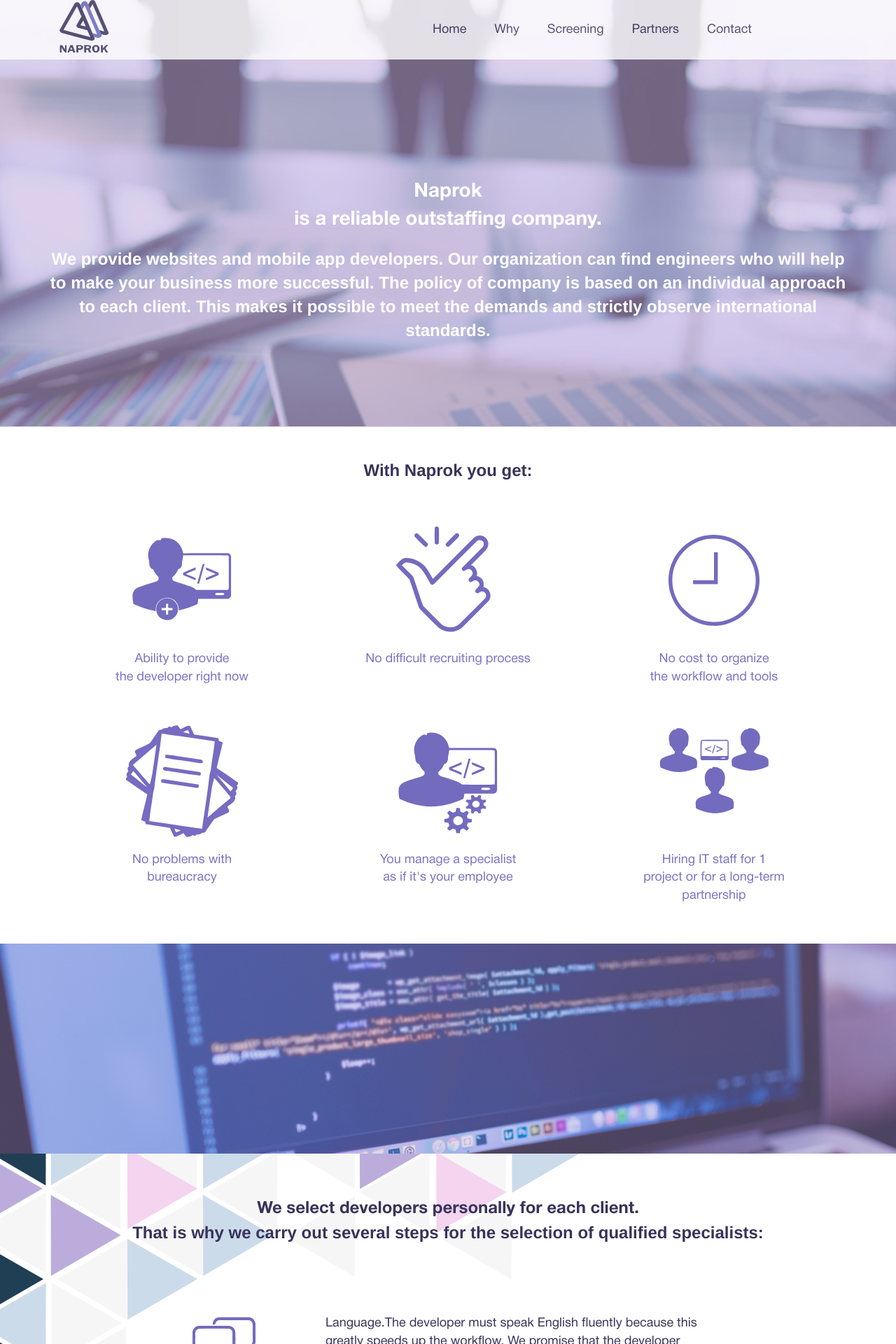
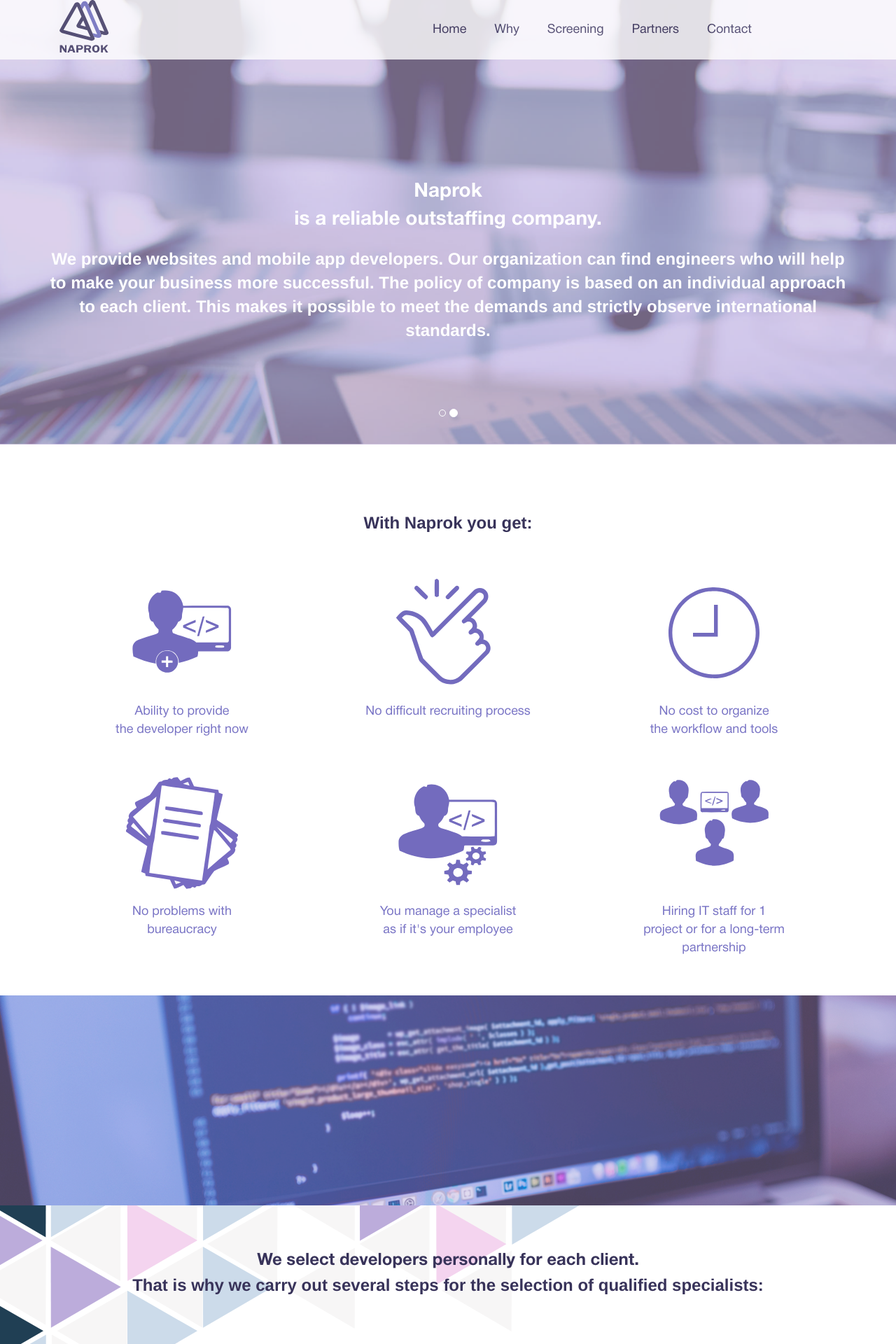
Before and after one commit to eugenekorpan/Old-Naprok-Landing, a Jekyll site: the page index.html, which Jekyll copies as it is, in a window 1280 px wide. Shown: the top 1920 px of the page at 70% size. Built offline with Jekyll 4.4.1, drawn with Linux system fonts in a browser that asks for light colours; nearby versions of some CDN libraries.

Commit message:
contact form, slider

```diff
--- a/_sass/variables.scss
+++ b/_sass/variables.scss
@@ -1,2 +1,3 @@
 $dark-blue: #38335A;
 $purpure: #7974C5;
+$light-blue: #6869BB
--- a/css/app.css
+++ b/css/app.css
@@ -84,13 +84,17 @@
   background-attachment: fixed;
   background-size: cover; }
   header .home {
-    margin-top: 150px; }
+    margin-top: 150px;
+    margin-bottom: 50px;
+    min-height: 380px; }
   header .home h2 {
-    margin-bottom: 30px;
+    margin-bottom: 40px;
     color: #fff; }
   header .home p {
     font-size: 20px;
     color: #fff; }
+  header .btn-contact {
+    margin-bottom: 80px; }
 
 .button {
   margin-bottom: 30px; }
@@ -104,7 +108,8 @@
   opacity: 0.75; }
 
 .btn-contact {
-  padding: 20px 28px 20px 24px; }
+  padding: 20px 28px 20px 24px;
+  margin-bottom: 130px; }
 
 .btn-contact:hover {
   text-decoration: none; }
@@ -188,11 +193,11 @@
 .icons {
   text-align: center;
   margin-top: 60px; }
-  .icons .item {
+  .icons .icon-item {
     -moz-transition: all 1s ease-out;
     -o-transition: all 1s ease-out;
     -webkit-transition: all 1s ease-out; }
-  .icons .item:hover {
+  .icons .icon-item:hover {
     -webkit-transform: scale(1.2);
     -ms-transform: scale(1.2);
     transform: scale(1.2); }
@@ -279,7 +284,7 @@
   .mail textarea {
     width: 100%;
     height: 195px;
-    border: 2px solid #38335A;
+    border: 2px solid #6869BB;
     background-color: #fff;
     padding: 12px 20px 12px 20px;
     background: none;
@@ -294,7 +299,7 @@
     display: block;
     width: 100%;
     border: none;
-    border-bottom: 2px solid #38335A;
+    border-bottom: 2px solid #6869BB;
     background: none;
     color: #fff;
     font-size: 20px; }
@@ -302,7 +307,7 @@
     outline: none;
     box-shadow: none; }
   .mail label {
-    color: #38335A;
+    color: #6869BB;
     font-size: 18px;
     font-weight: normal;
     position: absolute;
@@ -315,7 +320,7 @@
   .mail input:focus ~ label, .mail input:valid ~ label {
     top: -20px;
     font-size: 14px;
-    color: #38335A; }
+    color: #6869BB; }
   .mail .bar {
     position: relative;
     display: block;
@@ -391,7 +396,7 @@
   background: #fff url("../images/bg-2.svg") no-repeat right;
   background-size: 200px auto; }
 
-#facebook, #linkedin, #twitter {
+#facebook, #linkedin, #twitter, #google-plus {
   display: inline-block;
   width: 40px;
   height: 40px; }
@@ -404,3 +409,6 @@
 
 .fa-twitter:hover {
   color: #3f80f2; }
+
+.fa-google-plus:hover {
+  color: #f05a5a; }
--- a/index.html
+++ b/index.html
@@ -27,6 +27,8 @@
     <script type="text/javascript" src="https://ajax.googleapis.com/ajax/libs/jquery/1.11.0/jquery.min.js"></script>
     <script src='js/main.js'></script>
     <script src='js/menu-responsive.js'></script>
+    <script src='js/bootstrap.min.js'></script>
+
 
 
    <!--  <script src="common.js"></script> -->
@@ -90,7 +92,7 @@
               <a href="#" id="touch-menu" class="text-center pull-right"></a>
               <div class="clearfix"></div>
               <ul class="top_menu">
-                <li><a href='#home'> Home </a></li>
+                <li><a href='#Carousel'> Home </a></li>
                 <!--<li><a href='#about'> About </a></li>-->
                 <li><a href='#why'> Why </a></li>
                 <li><a href='#screening'> Screening </a></li>
@@ -101,22 +103,33 @@
           </div>
         </div>
       </div>
+      <div class="clearfix"></div>
       <div class="home home1">
         <div class="container">
+          <div id="Carousel" class="carousel slide" data-ride="carousel">
+            <!-- Indicators -->
+            <ol class="carousel-indicators">
+              <li data-target="#Carousel" data-slide-to="0" class="active"></li>
+              <li data-target="#Carousel" data-slide-to="1"></li>
+            </ol>
+              <div class="carousel-inner">
+                <div class="item active">
                     <h1>Do you want to find <br /> an excellent developer right away?</h1>
                     <h2>Our outstaffing company is ready to provide you with a specialist <br /> who will create a quality software that meets all the requirements.</h2>
                     <div class="col-md-2 col-md-offset-5 сol-xs-12 button">
                       <a class="btn btn-contact" href="#mail" >Contact us</a>
                     </div>
                 </div>
-      </div>
-      <div class="home home2">
-        <div class="container">
+
+                <div class="item">
                   <h1><span>Naprok</span><br /> is a reliable outstaffing company.</h1>
-            <h2>
+                    <h2 style="margin-bottom: 145px;">
                       We provide websites and mobile app developers. Our organization can find engineers who will help to make your business more successful.
                       The policy of company is based on an individual approach to each client. This makes it possible to meet the demands and strictly observe international standards.
                     </h2>
+                </div>
+              </div>
+            </div>
         </div>
       </div>
     </header>
@@ -125,37 +138,37 @@
       <div class="container">
         <h2>With Naprok you get:</h2>
         <div class="icons">
-          <div class="col-md-4 item">
+          <div class="col-md-4 icon-item">
             <div class="icon">
               <img src="images/dev-add.svg" alt="Can provide the developer right now" />
             </div>
             <p>Ability to provide<br />the developer right now</p>
           </div>
-          <div class="col-md-4 item">
+          <div class="col-md-4 icon-item">
             <div class="icon">
               <img src="images/easy.svg" alt="Without difficult recruiting process" />
             </div>
             <p>No difficult recruiting process</p>
           </div>
-          <div class="col-md-4 item">
+          <div class="col-md-4 icon-item">
             <div class="icon">
               <img src="images/clock.svg" alt="No hidden costs, free consultations" />
             </div>
             <p>No cost to organize<br />the workflow and tools</p>
           </div>
-          <div class="col-md-4 item">
+          <div class="col-md-4 icon-item">
             <div class="icon">
               <img src="images/paper.svg" alt="Transparent and clear structure" />
             </div>
             <p>No problems with<br />bureaucracy</p>
           </div>
-          <div class="col-md-4 item">
+          <div class="col-md-4 icon-item">
             <div class="icon">
               <img src="images/dev-manage.svg" alt="Manage the specialists" />
             </div>
             <p>You manage a specialist<br />as if it's your employee</p>
           </div>
-          <div class="col-md-4 item">
+          <div class="col-md-4 icon-item">
             <div class="icon">
               <img src="images/developers.svg" alt="Both short- and long-term partnerships are welcome" />
             </div>
@@ -267,11 +280,11 @@
             <div class="col-md-4 col-md-offset-1">
               <div class="adress">
                 <p><span>Naprok outstaffing, LLC</span></p>
-                <p> 200 Shevchenka blvd, </p>
+                <p><i class="fa fa-map-marker" aria-hidden="true"></i> 200 Shevchenka blvd, </p>
                 <p> 18000, Cherkasy, </p>
                 <p><span> Ukraine </span></p>
-                <p> contact@naprok.com </p>
-                <p> +380977535731 </p>
+                <p><i class="fa fa-envelope-o" aria-hidden="true"></i> contact@naprok.com </p>
+                <p><i class="fa fa-phone" aria-hidden="true"></i> +380977535731 </p>
                 <div class="social">
                   <a href="https://www.facebook.com/NaprokOutstaffing/" id="facebook">
                     <i class="fa fa-2x fa-facebook" aria-hidden="true"></i>
@@ -281,6 +294,9 @@
                   </a>
                   <a href="" id="twitter">
                     <i class="fa fa-2x fa-twitter" aria-hidden="true"></i>
+                  </a>
+                  <a href="https://plus.google.com/113955821309509306078" id="google-plus">
+                    <i class="fa fa-2x fa-google-plus" aria-hidden="true"></i>
                   </a>
                 </div>
               </div>
--- a/js/main.js
+++ b/js/main.js
@@ -27,20 +27,3 @@
                 }
             });
         });
-
-var contentIndex = 1;
-function contentRotator() {
-  $(".home").hide();
-  $(".home" + contentIndex).show();
-
-  var contentCount = 2;
-  contentIndex++;
-  if(contentIndex > contentCount) {
-    contentIndex = 1;
-  }
-}
-
-$(document).ready(function() {
-  contentRotator();
-  setInterval(contentRotator, 4000);
-});
```
Also changed, not shown: _sass/index.scss (+19 -8 lines), css/bootstrap-theme.min.css, css/bootstrap.min.css, js/bootstrap.min.js (added). Lines whose indentation alone changed are shown as unchanged.
